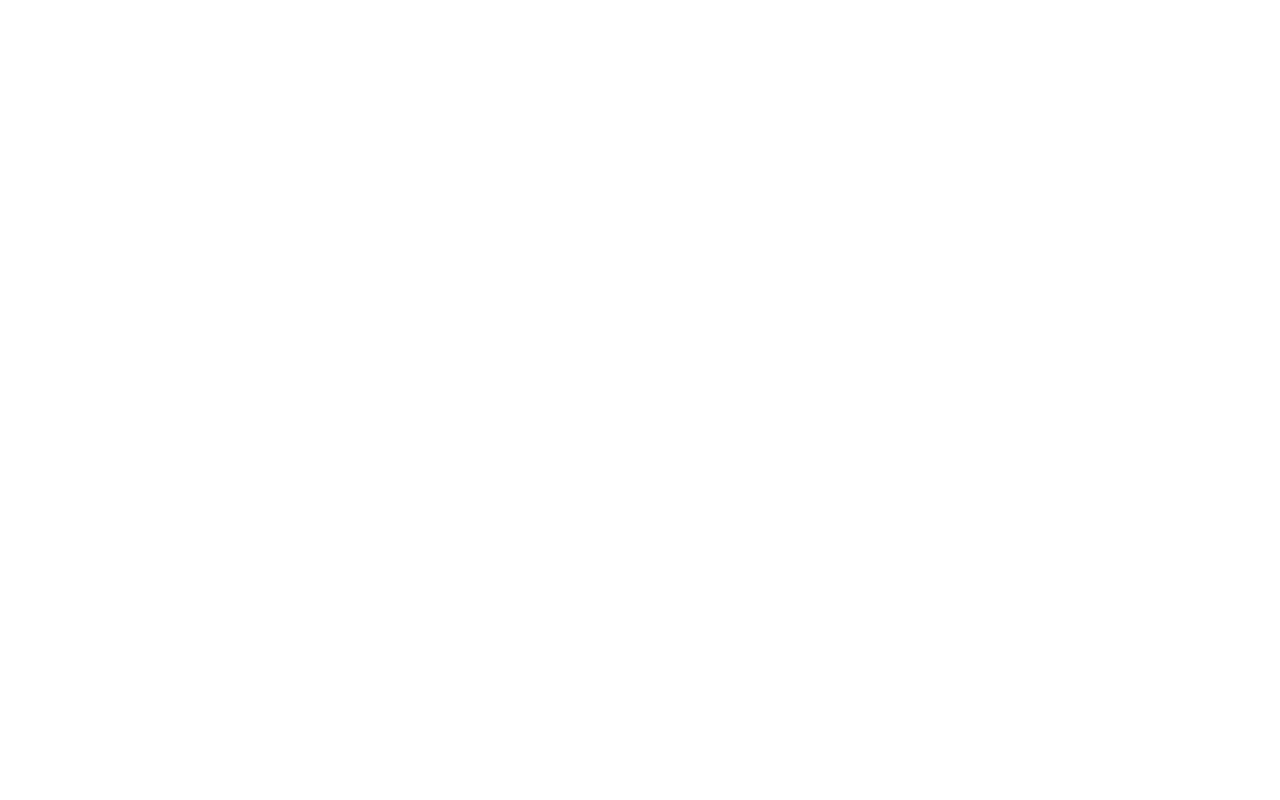
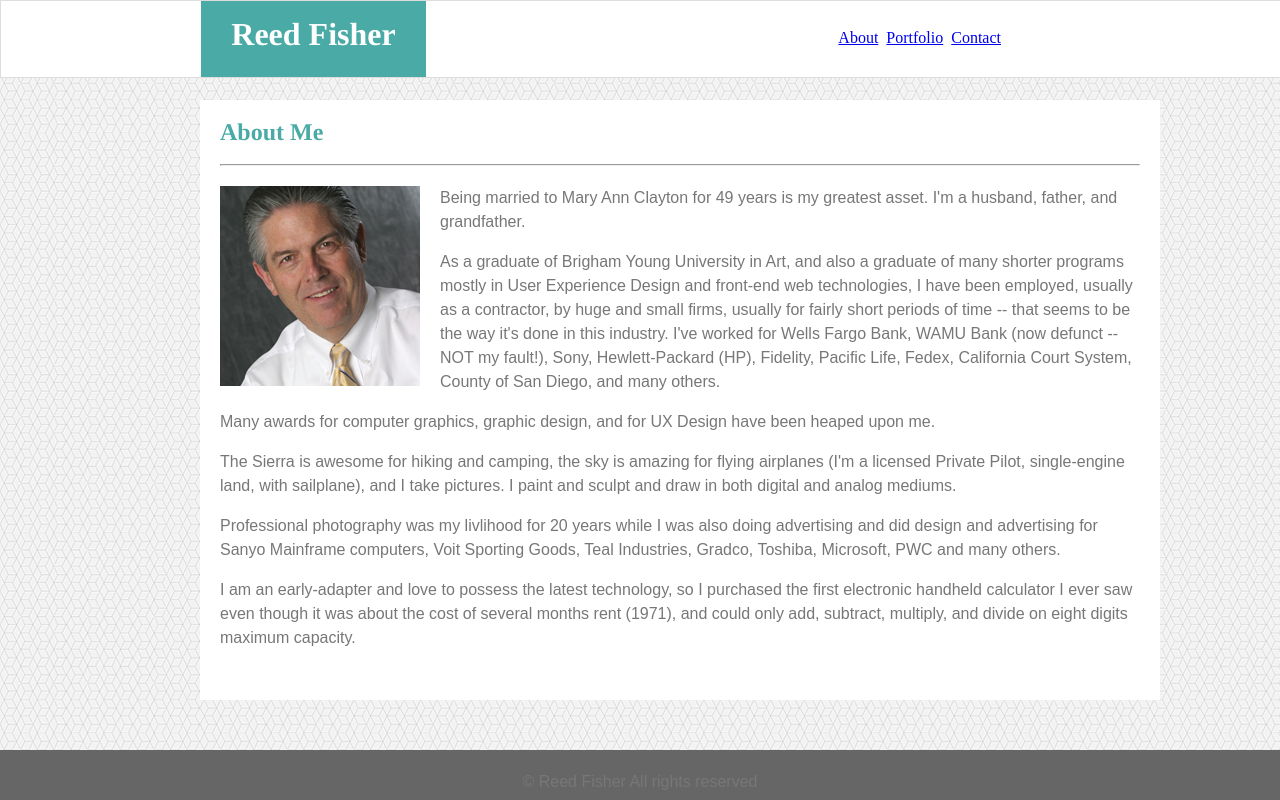
Before and after one commit to cyberfishy/Basic-Portfolio, a plain HTML site: page index.html in a window 1280 px wide. Drawn offline with Linux system fonts and the light colour scheme.

Commit message:
Add files via upload

```diff
--- a/_assets/css/style.css
+++ b/_assets/css/style.css
@@ -0,0 +1,129 @@
+body {
+	margin : 0;
+	padding : 0;
+	overflow : hidden;
+	height : 100%;
+	max-height : 100%;
+	line-height : 1.5em;
+}
+
+body  {
+    background-image: url("../images/qbkls.png");
+    background-color: #ccc;
+}
+
+#MenuContainer {
+	border : 1px solid #ddd;
+	background-color : #fff;
+	position : relative;
+	top : 0;
+	left : 0;
+	width : 100%;
+	height : 76px;
+	vertical-align : middle;
+}
+
+.MenuInnards {
+	position : absolute;
+	top : 0px;
+	right : 280px;
+	height : 80px;
+	padding-top : 25px;
+	display : inline-block;
+}
+
+.logo {
+	position: absolute;
+	top : 0px;
+	left : 200px;
+	height : 76px;
+	width: 225px;
+	text-align: center;
+	overflow : hidden;
+	background-color : #4aaaa5;
+	color : white;
+}
+
+#me-image {
+	height : 200px;
+	width : 200px;
+	margin : 0 20px 10px 0;
+	float : left;
+}
+
+#main {
+	position : fixed;
+	top : 100px;
+	bottom : 100px;
+	left : 200px;
+	right : 200px;
+	width : 960px;
+	overflow : auto;
+	background : #fff;
+}
+
+#footer {
+	position : absolute;
+	left : 0;
+	bottom : 0;
+	width : 100%;
+	height : 50px;
+	overflow : hidden;
+	background : #666;
+}
+
+.container {
+	margin : 20px;
+}
+
+h1, h2, h3, h4, h5, h6 {
+font-family : "Georgia, Times New Roman", Times, serif;
+color : #4aaaa5;
+}
+
+h1 logo {
+	color : white;
+}
+
+p {
+	color : #777;
+	font-family : Arial, Helvetica, sans-serif;
+}
+
+nav ul {
+	list-style-type : none;
+	margin : 0;
+	padding : 0;
+}
+
+nav ul a {
+	color : darkgreen;
+	text-decoration : none;
+}
+
+* html body {
+	padding : 50px 200px 50px 200px;
+}
+
+* html main {
+	height : 100%;
+	width : 100%;
+}
+
+.Container {
+	max-width : 960px;
+	width : 100%;
+}
+
+.Logo {
+	display : table-cell;
+	width : 260px;
+	padding : 0 0 10px 50px;
+	vertical-align : middle;
+	background-color : #4aaaa5;
+}
+
+.Logo a img {
+	width : 100%;
+	max-width : 200px;
+}
--- a/index.html
+++ b/index.html
@@ -2,9 +2,40 @@
 <html lang="en">
 <head>
 	<meta charset="utf-8" />
-	<title></title>
-</head>
+		<title>About Reed Fisher</title>
+		<link rel="stylesheet" type="text/css" href="_assets/css/style.css">
+	</head>
 <body>
 
-</body>
+<div id="MenuContainer">
+	<div>
+    	<div class="logo">
+            <h1 style="color:white;">Reed Fisher</h1>
+    	</div>
+        <div class="MenuInnards"><a href="index.html">About</a>&nbsp;&nbsp;<a href="portfolio.html">Portfolio</a>&nbsp;&nbsp;<a href="contact.html">Contact</a>
+        </div>
+    </div>
+</div>
+<div id="main">
+	<div class="container">
+		<h2>About Me</h2>
+		<hr>
+	</div>
+	<div class="container">
+		<img id="me-image" src="_assets/images/reed.jpg" alt="Portrait of Reed Fisher">
+		<p>Being married to Mary Ann Clayton for 49 years is my greatest asset. I'm a husband, father, and grandfather. </p>
+		<p>As a graduate of Brigham Young University in Art, and also a graduate of many shorter programs mostly in User Experience Design and front-end web technologies, I have been employed, usually as a contractor, by huge and small firms, usually for fairly short periods of time -- that seems to be the way it's done in this industry. I've worked for Wells Fargo Bank, WAMU Bank (now defunct -- NOT my fault!), Sony, Hewlett-Packard (HP), Fidelity, Pacific Life, Fedex, California Court System, County of San Diego, and many others.</p>
+		<p>Many awards for computer graphics, graphic design, and for UX Design have been heaped upon me.</p>
+		<p>The Sierra is awesome for hiking and camping, the sky is amazing for flying airplanes (I'm a licensed Private Pilot, single-engine land, with sailplane), and I take pictures. I paint and sculpt and draw in both digital and analog mediums.</p>
+		<p>Professional photography was my livlihood for 20 years while I was also doing advertising and did design and advertising for Sanyo Mainframe computers, Voit Sporting Goods, Teal Industries, Gradco, Toshiba, Microsoft, PWC and many others.</p>
+		<p>I am an early-adapter and love to possess the latest technology, so I purchased the first electronic handheld calculator I ever saw even though it was about the cost of several months rent (1971), and could only add, subtract, multiply, and divide on eight digits maximum capacity.</p>
+	</div>
+</div>
+<footer id="footer">
+	<div class="container">
+		<p style="text-align: center;">&copy; Reed Fisher All rights reserved</p>
+	</div>
+</footer>
+
+	</body>
 </html>
```
Also changed, not shown: contact.html (+41 -4 lines), portfolio.html (+28 -4 lines), _assets/images/qbkls.png (added).
